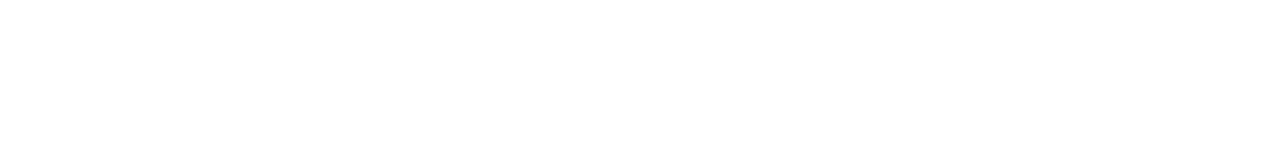
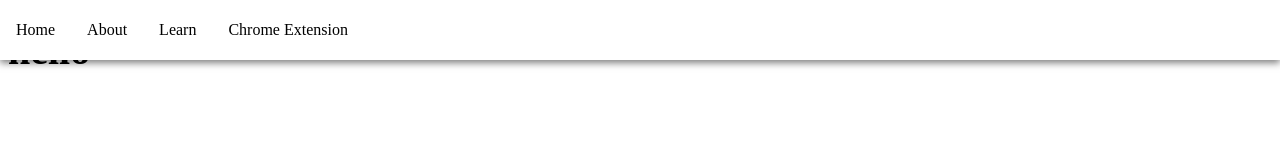
Before and after one commit to SamuelTrew/Auxilium, a Gatsby site in the folder auxilium/: page /dyslexia in a window 1280 px wide. Built offline with nearby package versions, Linux system fonts and the light colour scheme; Gatsby itself is replaced by a stand-in of ours.

Commit message:
added pages, fixed layout file, footer,navbar, and more lol

```diff
--- a/auxilium/src/components/layout.js
+++ b/auxilium/src/components/layout.js
@@ -12,7 +12,8 @@ import PropTypes from "prop-types";
 // import Header from "./header";
 import '../styles/global.scss';
 
-// import NavBar from "../components/navigation/NavBar";
+import NavBar from "../components/navigation/NavBar";
+import Footer from "../components/navigation/Footer";
 
 const Layout = ({ children }) => {
   // const data = useStaticQuery(graphql`
@@ -27,7 +28,7 @@ const Layout = ({ children }) => {
 
   return (
     <>
-      {/* <NavBar/> */}
+      <NavBar/>
       <div id="outer-container">
         <main id="page-wrap">
           {children}
--- /dev/null
+++ b/auxilium/src/components/navigation/Footer.js
@@ -0,0 +1,11 @@
+import React from 'react';
+
+const Footer = () => (
+    <div className="footer-style is-very-dark-grey-bg">
+        <p className="footer-text">
+            Made with <span role="img" aria-label="love">❤️</span> For ICHACK20
+        </p>
+    </div>
+);
+
+export default Footer;
--- /dev/null
+++ b/auxilium/src/components/navigation/NavBar.js
@@ -0,0 +1,44 @@
+import React from 'react';
+// import Logo from "../Logo";
+
+const urls = [
+    {
+        path: "/",
+        name: "Home"
+    },
+    {
+        path: "/about",
+        name: "About"
+    },
+    {
+        path: "/learn",
+        name: "Learn"
+    },
+    {
+        path: "https://github.com/SamuelTrew/ICHACK20",
+        name: "Chrome Extension"
+    }
+]
+
+const navbar = () => {
+    return (
+        <>
+        <nav className="heightOffset navbar">
+            <div className="innerContainer" >
+                {/* <Logo/> */}
+                {urls.map(({ path, name }) => (
+                    <a className="navLinks" href={path}>
+                        <div style={{display:'flex', alignItems:"center"}}>
+                            <span>
+                                {name}
+                            </span>
+                        </div>
+                    </a>
+                ))}
+            </div>
+        </nav>
+        </>
+    );
+}
+
+export default navbar;
--- a/auxilium/src/pages/dyslexia.js
+++ b/auxilium/src/pages/dyslexia.js
@@ -1,14 +1,13 @@
 import React from 'react';
+import Layout from "../components/layout";
 
-const Dyslexia = () => {
-   return (
-      <div className="App">
-         <header>
-
-         </header>
-      </div>
-   );
-};
+const Dyslexia = () => (
+   <>
+   <Layout>
+     <h1>hello</h1>
+   </Layout>
+   </>
+)
 
 
 export default Dyslexia;
```
Also changed, not shown: auxilium/src/pages/about.js (added, +12 -0 lines), auxilium/src/pages/learn.js (added, +13 -0 lines).
